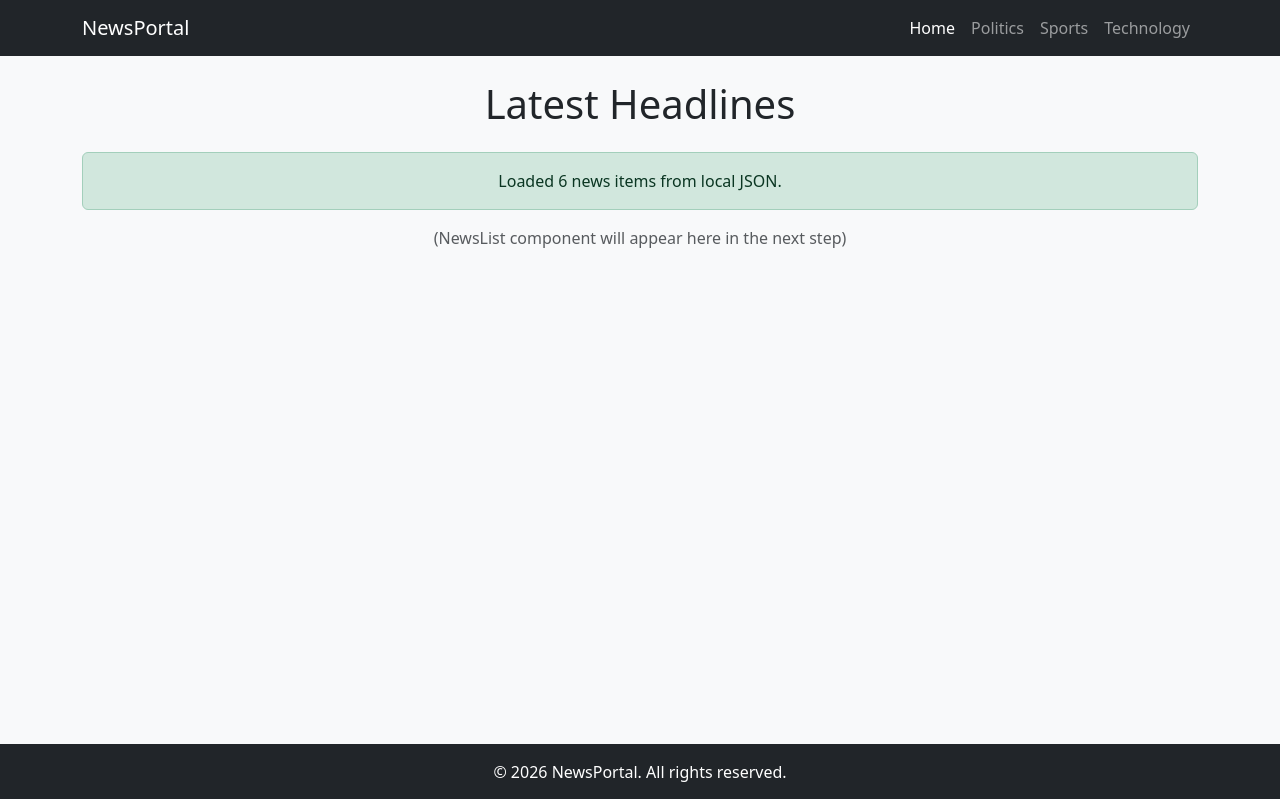
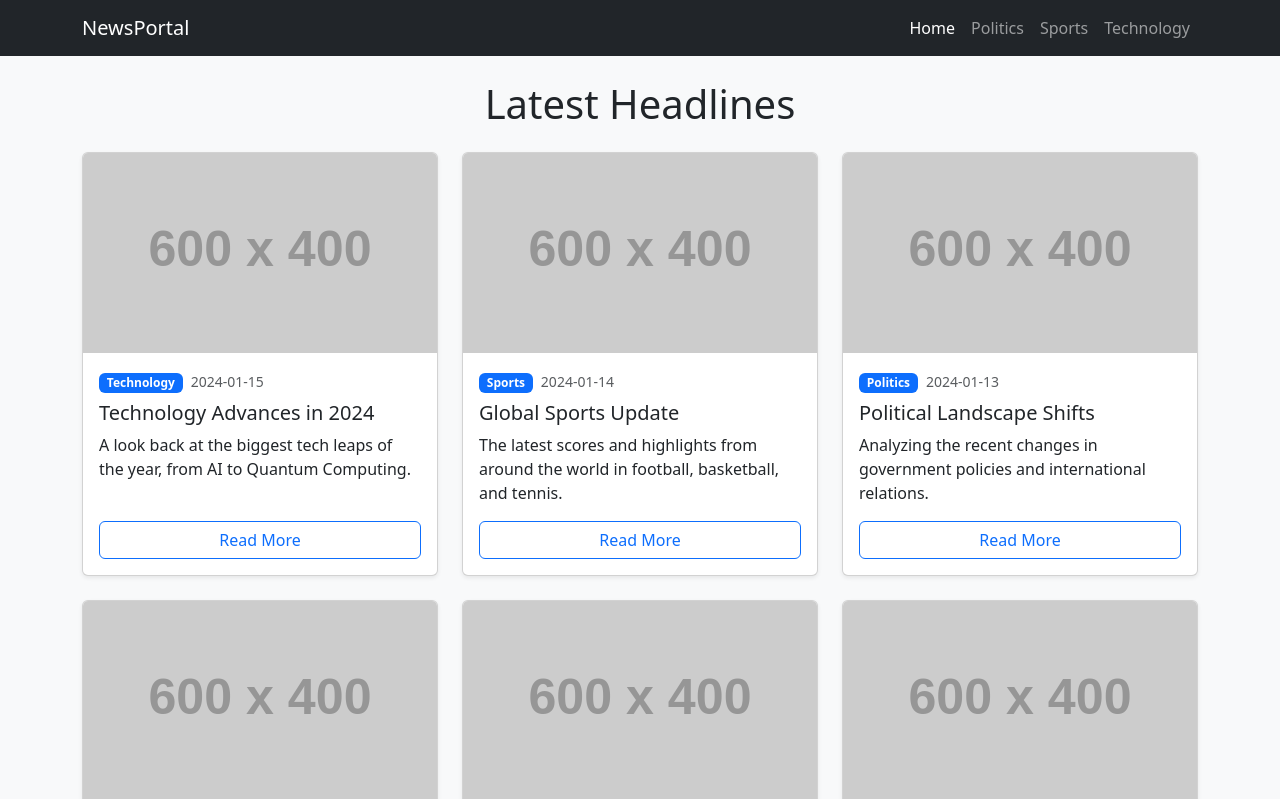
Before and after one commit to M-Naufal14/simple-news-site, a React (Vite) app: page / in a window 1280 px wide. Shown: the top 799 px of the page. Built offline with nearby package versions, Linux system fonts and the light colour scheme.

Commit message:
feat: Implementasi struktur awal aplikasi React dengan data berita dan komponen inti

```diff
--- a/src/App.jsx
+++ b/src/App.jsx
@@ -4,6 +4,7 @@ import './App.css'
 import newsData from './data/news.json'
 import Navbar from './components/Navbar'
 import Footer from './components/Footer'
+import NewsList from './components/NewsList'
 
 function App() {
   const [news, setNews] = useState([])
@@ -20,15 +21,8 @@ function App() {
       <main className="container flex-grow-1">
         <h1 className="text-center mb-4">Latest Headlines</h1>
 
-        {/* Debugging: Check if data is loaded */}
-        <div className="alert alert-success text-center">
-          Loaded {news.length} news items from local JSON.
-        </div>
-
-        {/* Placeholder for NewsList */}
-        <div className="text-center text-muted">
-          (NewsList component will appear here in the next step)
-        </div>
+        {/* Pass state data to NewsList component */}
+        <NewsList news={news} />
       </main>
 
       <Footer />
```
